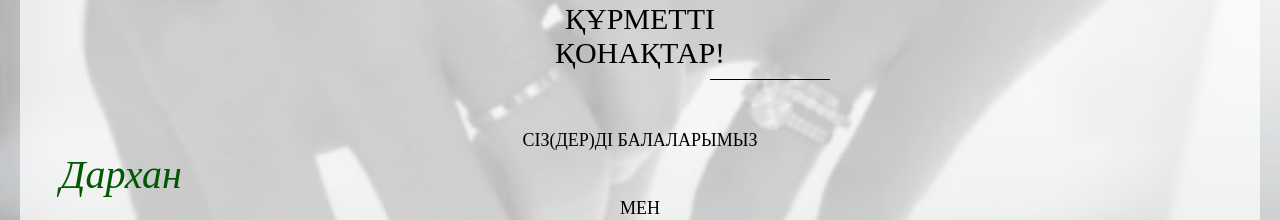
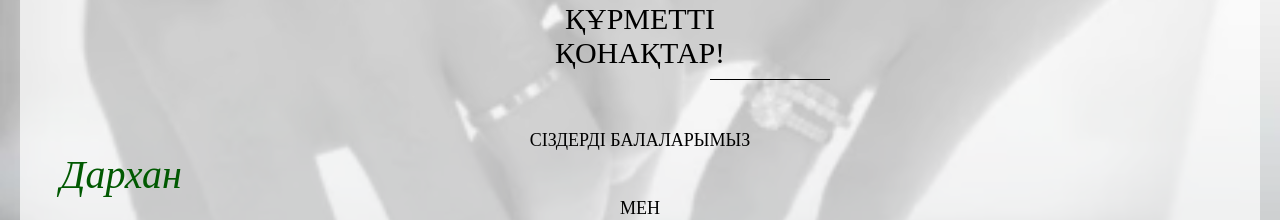
Before and after one commit to WalkingFrozenFish/wedding-v2, a React (Vite) app: page / in a window 1280 px wide. Shown: the part 880-1100 px from the top of the page. Built offline with nearby package versions, Linux system fonts and the light colour scheme; a web font is replaced by a local one.

Commit message:
Fix text

```diff
--- a/src/components/Invite/Invite.tsx
+++ b/src/components/Invite/Invite.tsx
@@ -9,7 +9,7 @@ const Invite = () => {
         <Title text={["Құрметті", "қонақтар!"]} />
 
         <div className={styles.textBlock}>
-          <p className={styles.text}>Сіз(дер)ді балаларымыз</p>
+          <p className={styles.text}>Сіздерді балаларымыз</p>
 
           <p className={styles.left}>Дархан</p>
           <p className={styles.text}>МЕН</p>
```
